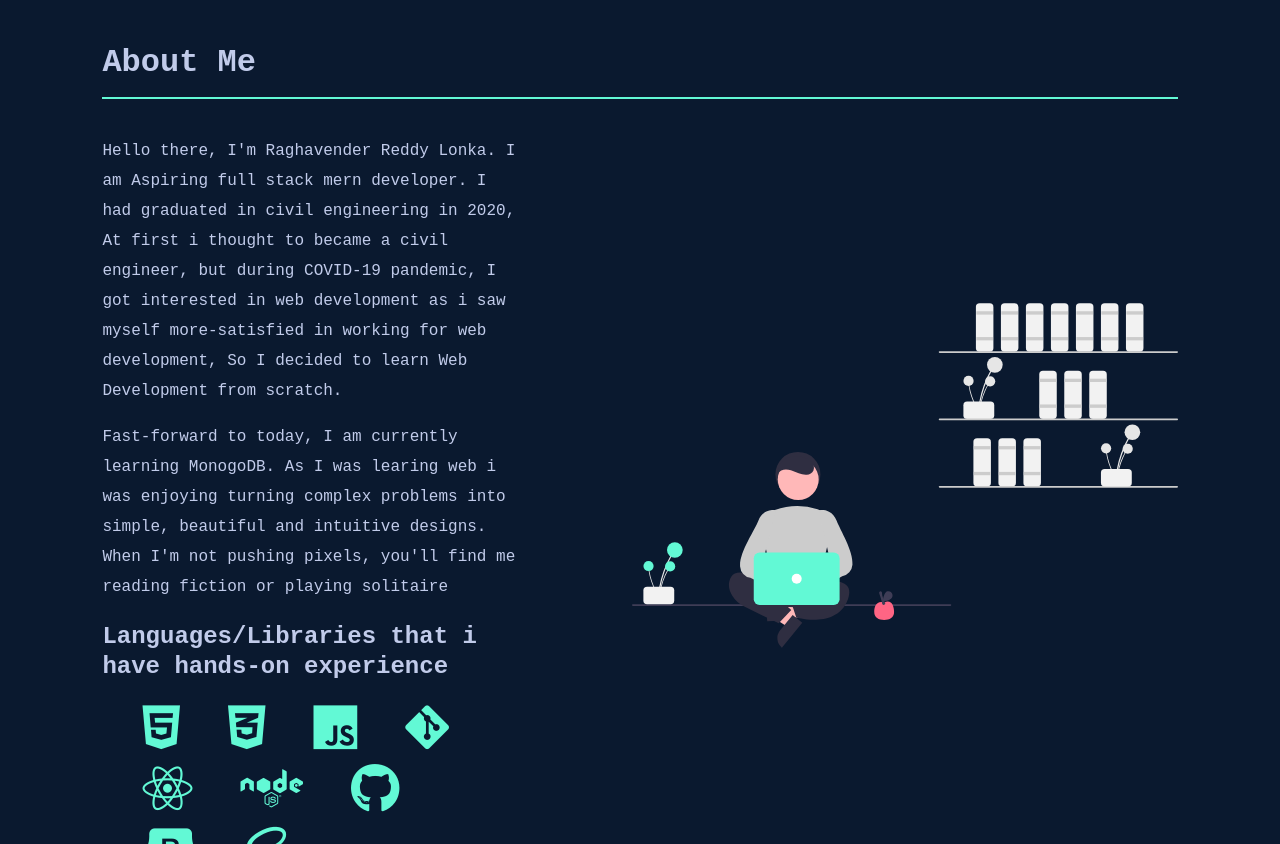
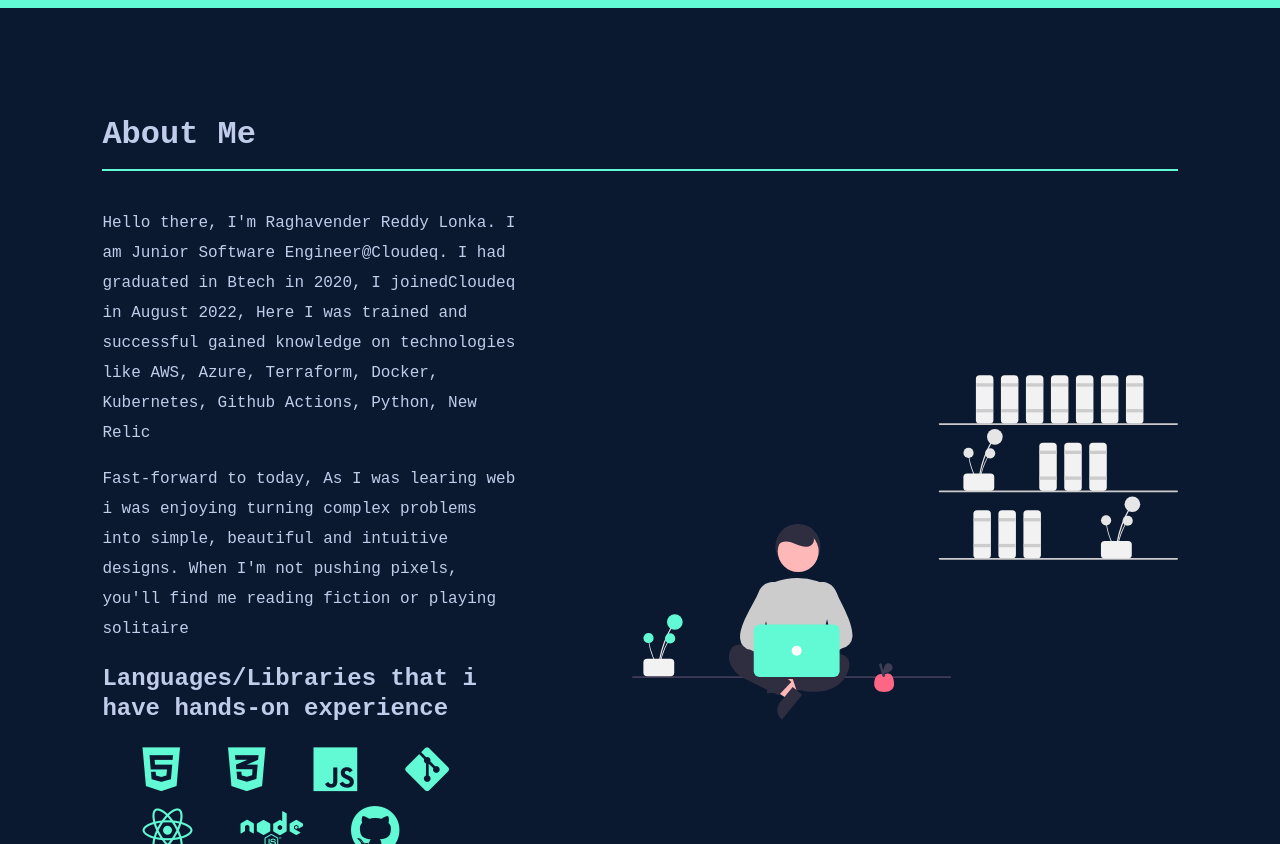
Before and after one commit to Raghavender-lonka/react-portfolio, a React (Create React App) app: page / in a window 1280 px wide. Shown: the part 860-1704 px from the top of the page. Built offline with nearby package versions, Linux system fonts and the light colour scheme.

Commit message:
about updated

```diff
--- a/src/components/About/About.jsx
+++ b/src/components/About/About.jsx
@@ -28,18 +28,18 @@ export default function About() {
       <div className="abountContentContainer">
         <div className="aboutContent">
           <p>
-            Hello there, I'm Raghavender Reddy Lonka. I am Aspiring full stack
-            mern developer. I had graduated in civil engineering in 2020, At
-            first i thought to became a civil engineer, but during COVID-19
-            pandemic, I got interested in web development as i saw myself
-            more-satisfied in working for web development, So I decided to learn
-            Web Development from scratch.
+            Hello there, I'm Raghavender Reddy Lonka. I am Junior Software
+            Engineer@Cloudeq. I had graduated in Btech in 2020, I joined
+            <a href="https://cloudeq.com/">Cloudeq</a> in August 2022, Here I
+            was trained and successful gained knowledge on technologies like
+            AWS, Azure, Terraform, Docker, Kubernetes, Github Actions, Python,
+            New Relic
           </p>
           <p>
-            Fast-forward to today, I am currently learning MonogoDB. As I was
-            learing web i was enjoying turning complex problems into simple,
-            beautiful and intuitive designs. When I'm not pushing pixels, you'll
-            find me reading fiction or playing solitaire
+            Fast-forward to today, As I was learing web i was enjoying turning
+            complex problems into simple, beautiful and intuitive designs. When
+            I'm not pushing pixels, you'll find me reading fiction or playing
+            solitaire
           </p>
           <div className="skillsContainer">
             <h2>Languages/Libraries that i have hands-on experience</h2>
--- a/src/components/Home/Home.jsx
+++ b/src/components/Home/Home.jsx
@@ -9,7 +9,7 @@ export default function Home() {
       <div className="homeTextContainer">
         <h4 className="intro">Hello there, my name is</h4>
         <h1 className="name">Raghavender Reddy Lonka.</h1>
-        <h2 className="job">A Full Stack Developer.</h2>
+        <h2 className="job">Junior Software Engineer.</h2>
         <img src={Hi} alt="profile" className="profile" />
       </div>
       <img src={Wave} alt="wave" className="wave" />
```
